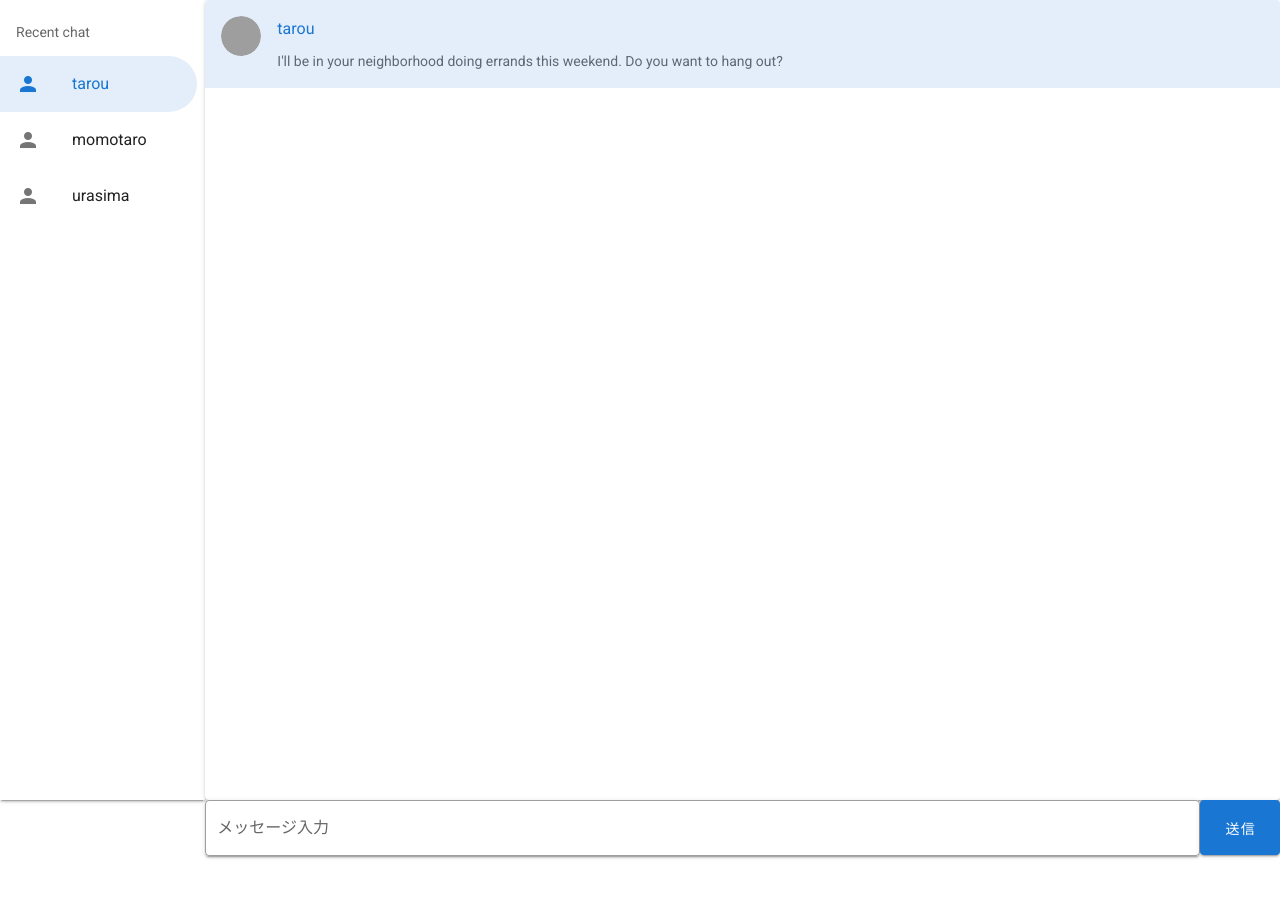
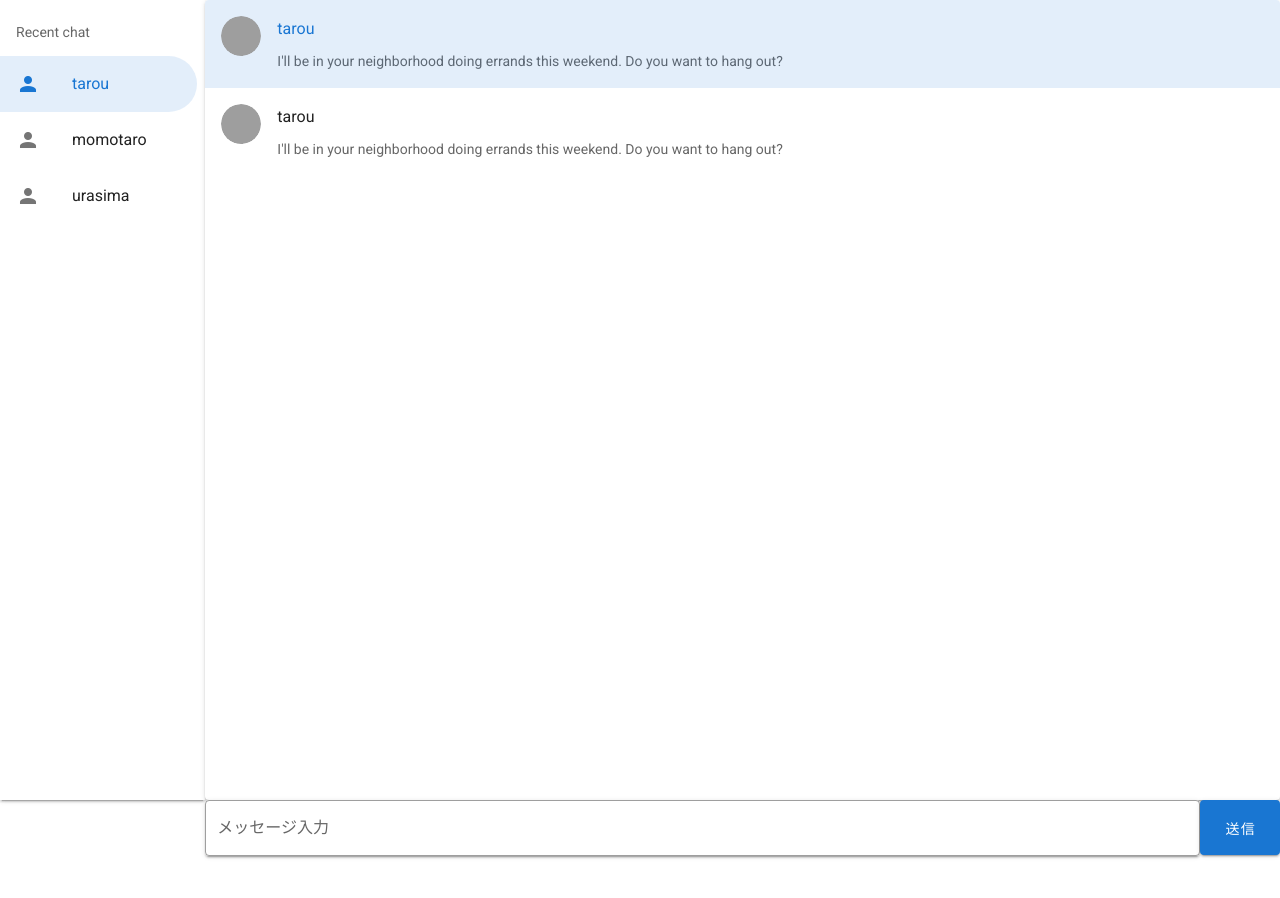
Before and after one commit to KK56ken/WebChat_Front, a Vue app in the folder chatweb/: page / in a window 1280 px wide. Built offline with nearby package versions, Linux system fonts and the light colour scheme; grey boxes are pictures that could not be loaded.

Commit message:
[FIX]filterをvuexのgettersでやるように変更

```diff
--- a/chatweb/src/components/Chat.vue
+++ b/chatweb/src/components/Chat.vue
@@ -13,18 +13,17 @@
                             v-model="selectedItem"
                             color="primary"
                         >
-                            <template v-for="(item,index) in messageList">
+                            <template v-for="(user,index) in userMessages">
                                 <v-list-item
-                                    v-if="checkUser(item.name)"
                                     :key="index"
                                 >
                                     <v-list-item-avatar>
-                                    <v-img :src="item.avatar"></v-img>
+                                    <v-img :src="user.avatar"></v-img>
                                     </v-list-item-avatar>
 
                                     <v-list-item-content>
-                                    <v-list-item-title v-html="item.name"></v-list-item-title>
-                                    <v-list-item-subtitle v-html="item.subtitle"></v-list-item-subtitle>
+                                    <v-list-item-title v-html="user.name"></v-list-item-title>
+                                    <v-list-item-subtitle v-html="user.subtitle"></v-list-item-subtitle>
                                     </v-list-item-content>
                                 </v-list-item>
                             </template>
@@ -60,8 +59,9 @@ export default {
         benched: 0,
     }),
     computed: {
-        messageList(){
-            return this.$store.getters.getMessage;
+        userMessages(){
+            console.log(this.$store.getters.messages)
+            return this.$store.getters.messages;
         },
     },
     methods:{
@@ -72,18 +72,6 @@ export default {
                 this.text = "";
             }
         },
-        checkUser(name){
-            if(!name){
-                return false
-            }
-            if(this.$store.state.items[this.$store.state.selectedItem].name === name){
-                return true
-            }
-            return false
-        }
-    },
-    destroyed(){
-        console.log("destroyed")
     }
 }
 </script>
--- a/chatweb/src/store/index.js
+++ b/chatweb/src/store/index.js
@@ -6,26 +6,30 @@ Vue.use(Vuex)
 export default new Vuex.Store({
   state: {
     text: "",
-    user1: {
-      listItems:[{
+    messages: [
+      {
         avatar: 'https://cdn.vuetifyjs.com/images/lists/1.jpg',
         name: 'tarou',
         subtitle: `I'll be in your neighborhood doing errands this weekend. Do you want to hang out?`,
-      },]
       },
-    listItems: [
+      {
+        avatar: 'https://cdn.vuetifyjs.com/images/lists/1.jpg',
+        name: 'tarou',
+        subtitle: `I'll be in your neighborhood doing errands this weekend. Do you want to hang out?`,
+      },
       {
         avatar: 'https://cdn.vuetifyjs.com/images/lists/2.jpg',
         name: 'momotaro',
         subtitle: `Wish I could come, but I'm out of town this weekend.`,
       },
+
       {
         avatar: 'https://cdn.vuetifyjs.com/images/lists/3.jpg',
         name: 'urasima',
         subtitle: '<h1>Do you have Paris recommendations? Have you ever been?</h1>',
       },
     ],
-    selectedItem: 0,
+    selectedUserNum: 0,
     items: [
         { name: 'tarou', icon: 'mdi-account' },
         { name: 'momotaro', icon: 'mdi-account' },
@@ -39,12 +43,12 @@ export default new Vuex.Store({
   },
   mutations: {
     setSelectItemIndex(state, num) {
-      state.selectedItem = num
+      state.selectedUserNum = num
     },
     pushItem(state, value) {
       var item = { avatar: 'https://cdn.vuetifyjs.com/images/lists/1.jpg', name: 'tarou', subtitle: value }
       console.log(item)
-      state.user1.listItems.push(item)
+      state.messages.push(item)
     },
     signUp(state, userinfo) {
       state.userInfo.name = userinfo.name
@@ -54,12 +58,13 @@ export default new Vuex.Store({
     }
   },
   actions: {
+
   },
   modules: {
   },
   getters: {
     getName: state => state.userInfo.name,
-    getMessage: state => state.user1.listItems,
-    getMessageLength: state => state.user1.listItems.length
+    //messages: state => Object.filter(state.users, (user) => user.messages.name === state.items[state.selectedUserNum].name)
+    messages: state => state.messages.filter((message) => message.name === state.items[state.selectedUserNum].name)
   }
 })
```
Lines whose indentation alone changed are shown as unchanged.
